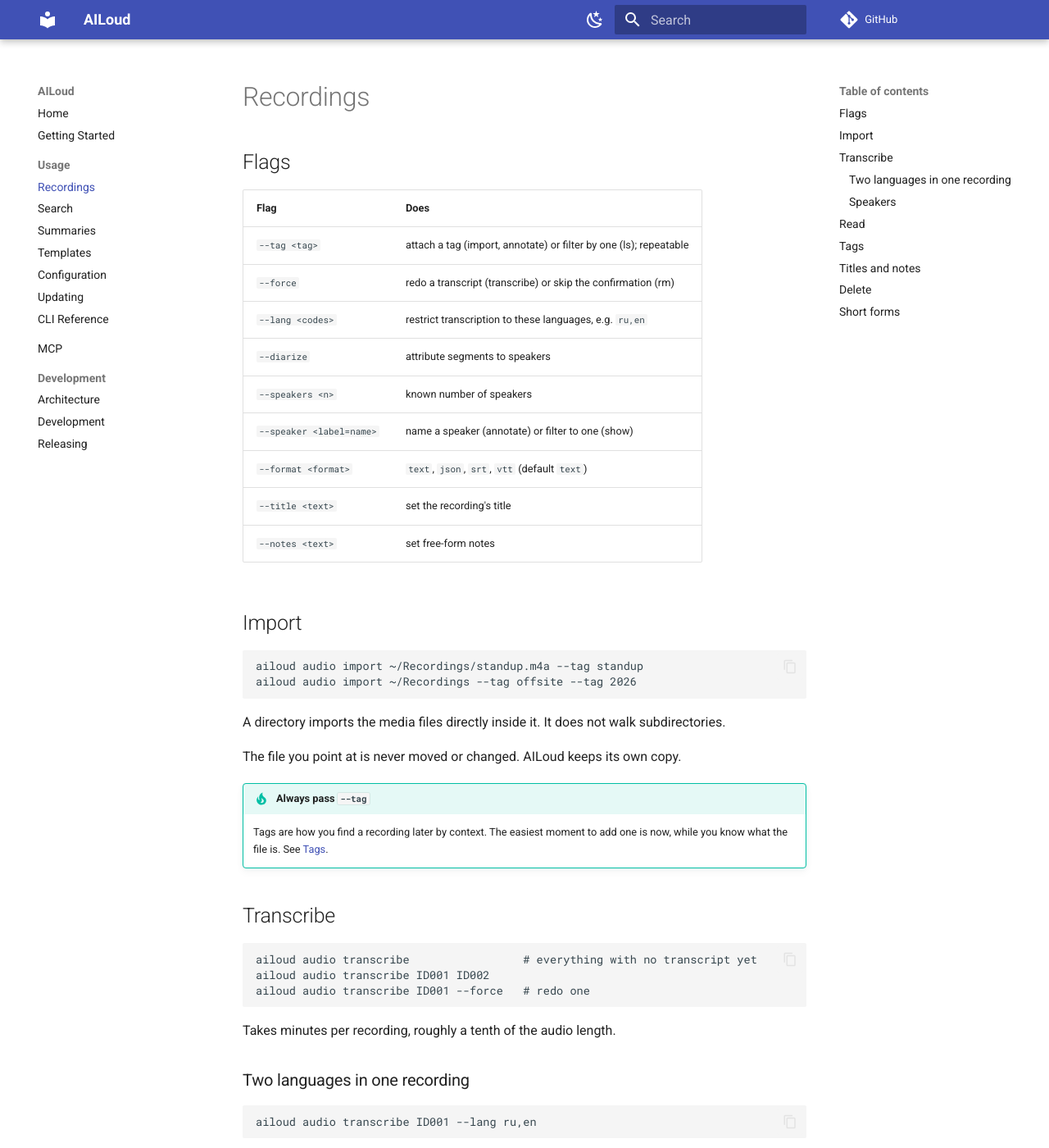
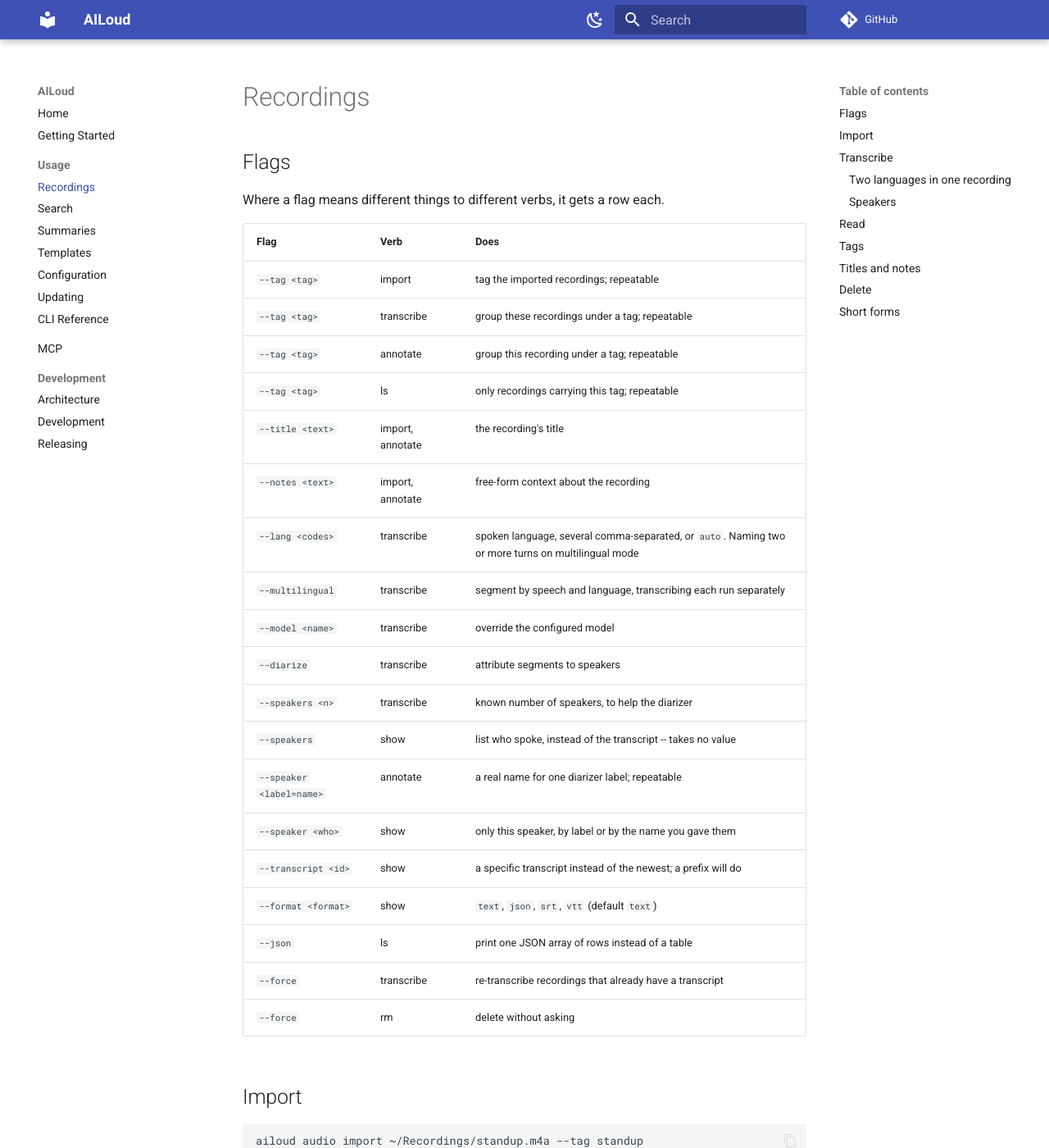
Before and after one commit to lorem-dev/ailoud, an MkDocs documentation site: the page built from docs/usage/recordings.md, in a window 1280 px wide and 1400 px high. Shown: the whole window at 82% size. Built offline with MkDocs 1.6.1 and Material for MkDocs 9.7.7, drawn with Linux system fonts in a browser that asks for light colours; comment, search, counter and statistics services are not loaded; the version menu is left out.

Commit message:
fix: correct the recordings flag table against the binary

```diff
--- a/docs/usage/recordings.md
+++ b/docs/usage/recordings.md
@@ -2,17 +2,29 @@
 
 ## Flags
 
-| Flag                     | Does                                                              |
-| ------------------------ | ----------------------------------------------------------------- |
-| `--tag <tag>`            | attach a tag (import, annotate) or filter by one (ls); repeatable |
-| `--force`                | redo a transcript (transcribe) or skip the confirmation (rm)      |
-| `--lang <codes>`         | restrict transcription to these languages, e.g. `ru,en`           |
-| `--diarize`              | attribute segments to speakers                                    |
-| `--speakers <n>`         | known number of speakers                                          |
-| `--speaker <label=name>` | name a speaker (annotate) or filter to one (show)                 |
-| `--format <format>`      | `text`, `json`, `srt`, `vtt` (default `text`)                     |
-| `--title <text>`         | set the recording's title                                         |
-| `--notes <text>`         | set free-form notes                                               |
+Where a flag means different things to different verbs, it gets a row each.
+
+| Flag                     | Verb             | Does                                                                                               |
+| ------------------------ | ---------------- | -------------------------------------------------------------------------------------------------- |
+| `--tag <tag>`            | import           | tag the imported recordings; repeatable                                                            |
+| `--tag <tag>`            | transcribe       | group these recordings under a tag; repeatable                                                     |
+| `--tag <tag>`            | annotate         | group this recording under a tag; repeatable                                                       |
+| `--tag <tag>`            | ls               | only recordings carrying this tag; repeatable                                                      |
+| `--title <text>`         | import, annotate | the recording's title                                                                              |
+| `--notes <text>`         | import, annotate | free-form context about the recording                                                              |
+| `--lang <codes>`         | transcribe       | spoken language, several comma-separated, or `auto`. Naming two or more turns on multilingual mode |
+| `--multilingual`         | transcribe       | segment by speech and language, transcribing each run separately                                   |
+| `--model <name>`         | transcribe       | override the configured model                                                                      |
+| `--diarize`              | transcribe       | attribute segments to speakers                                                                     |
+| `--speakers <n>`         | transcribe       | known number of speakers, to help the diarizer                                                     |
+| `--speakers`             | show             | list who spoke, instead of the transcript -- takes no value                                        |
+| `--speaker <label=name>` | annotate         | a real name for one diarizer label; repeatable                                                     |
+| `--speaker <who>`        | show             | only this speaker, by label or by the name you gave them                                           |
+| `--transcript <id>`      | show             | a specific transcript instead of the newest; a prefix will do                                      |
+| `--format <format>`      | show             | `text`, `json`, `srt`, `vtt` (default `text`)                                                      |
+| `--json`                 | ls               | print one JSON array of rows instead of a table                                                    |
+| `--force`                | transcribe       | re-transcribe recordings that already have a transcript                                            |
+| `--force`                | rm               | delete without asking                                                                              |
 
 ## Import
 
```
